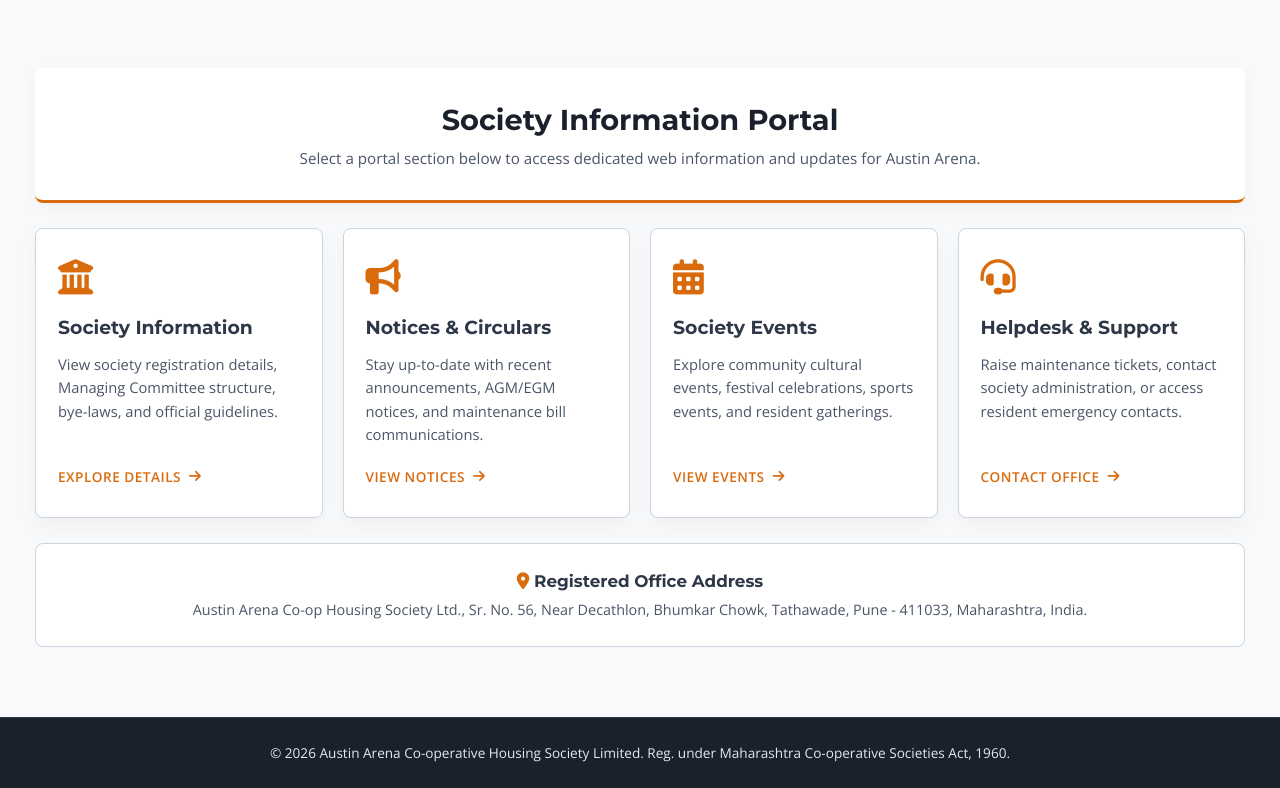
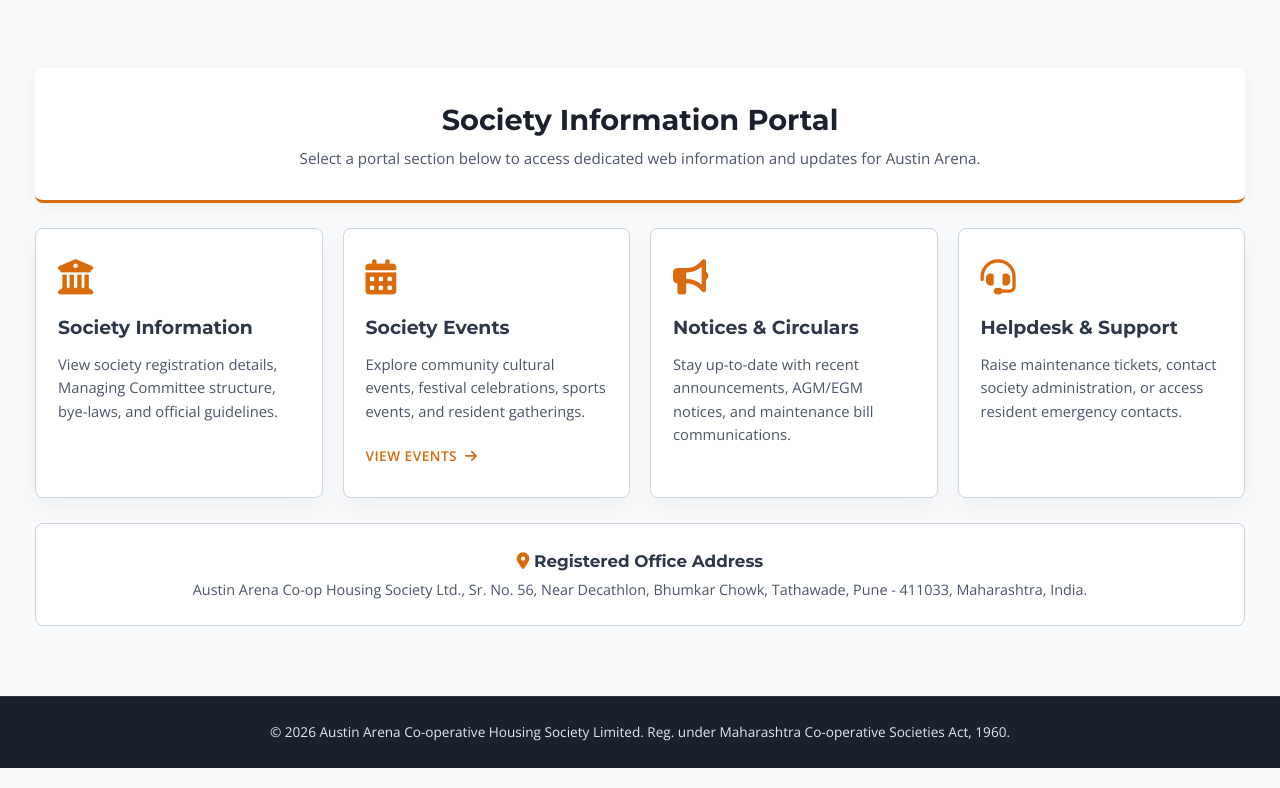
Before and after one commit to austin-arena/austin-arena.github.io, a plain HTML site: page index.html in a window 1280 px wide. Shown: the part 802-1590 px from the top of the page. Drawn offline with nearby package versions, Linux system fonts and the light colour scheme.

Commit message:
update footer and disable link

```diff
--- a/index.html
+++ b/index.html
@@ -107,18 +107,7 @@
                 <p class="card-text">View society registration details, Managing Committee structure, bye-laws, and
                     official guidelines.</p>
             </div>
-            <a href="society-info.html" class="card-btn" aria-label="Explore Society Information Details">Explore Details <i
-                    class="fa-solid fa-arrow-right" aria-hidden="true"></i></a>
-        </div>
-
-        <div class="highlight-card">
-            <div>
-                <i class="fa-solid fa-bullhorn card-icon" aria-hidden="true"></i>
-                <h3 class="card-title">Notices & Circulars</h3>
-                <p class="card-text">Stay up-to-date with recent announcements, AGM/EGM notices, and maintenance bill
-                    communications.</p>
-            </div>
-            <a href="notices.html" class="card-btn" aria-label="View Notices and Circulars">View Notices <i
+            <a href="society-info.html" class="card-btn" style="display: none;" aria-label="Explore Society Information Details">Explore Details <i
                     class="fa-solid fa-arrow-right" aria-hidden="true"></i></a>
         </div>
 
@@ -130,7 +119,18 @@
                     resident gatherings.</p>
             </div>
             <a href="society-events.html" class="card-btn" aria-label="View Society Events">View Events <i class="fa-solid fa-arrow-right"
-                                                                                         aria-hidden="true"></i></a>
+                                                                                                           aria-hidden="true"></i></a>
+        </div>
+
+        <div class="highlight-card">
+            <div>
+                <i class="fa-solid fa-bullhorn card-icon" aria-hidden="true"></i>
+                <h3 class="card-title">Notices & Circulars</h3>
+                <p class="card-text">Stay up-to-date with recent announcements, AGM/EGM notices, and maintenance bill
+                    communications.</p>
+            </div>
+            <a href="notices.html" class="card-btn" style="display: none;" aria-label="View Notices and Circulars">View Notices <i
+                    class="fa-solid fa-arrow-right" aria-hidden="true"></i></a>
         </div>
 
         <div class="highlight-card">
@@ -140,7 +140,7 @@
                 <p class="card-text">Raise maintenance tickets, contact society administration, or access resident
                     emergency contacts.</p>
             </div>
-            <a href="helpdesk.html" class="card-btn" aria-label="Contact Society Office">Contact Office <i
+            <a href="helpdesk.html" class="card-btn" style="display: none;" aria-label="Contact Society Office">Contact Office <i
                     class="fa-solid fa-arrow-right" aria-hidden="true"></i></a>
         </div>
 
```
Also changed, not shown: society-info.html (+6 -2 lines).
